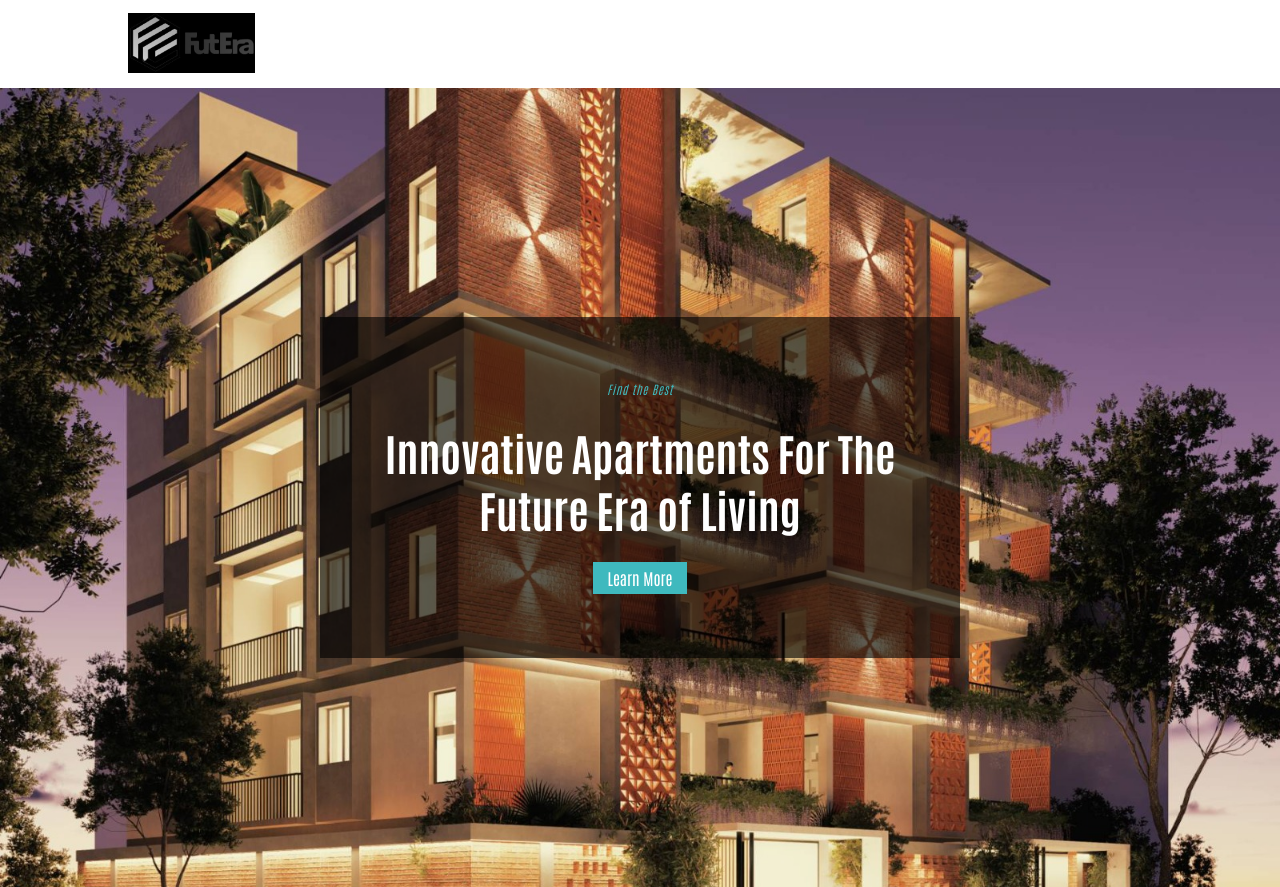
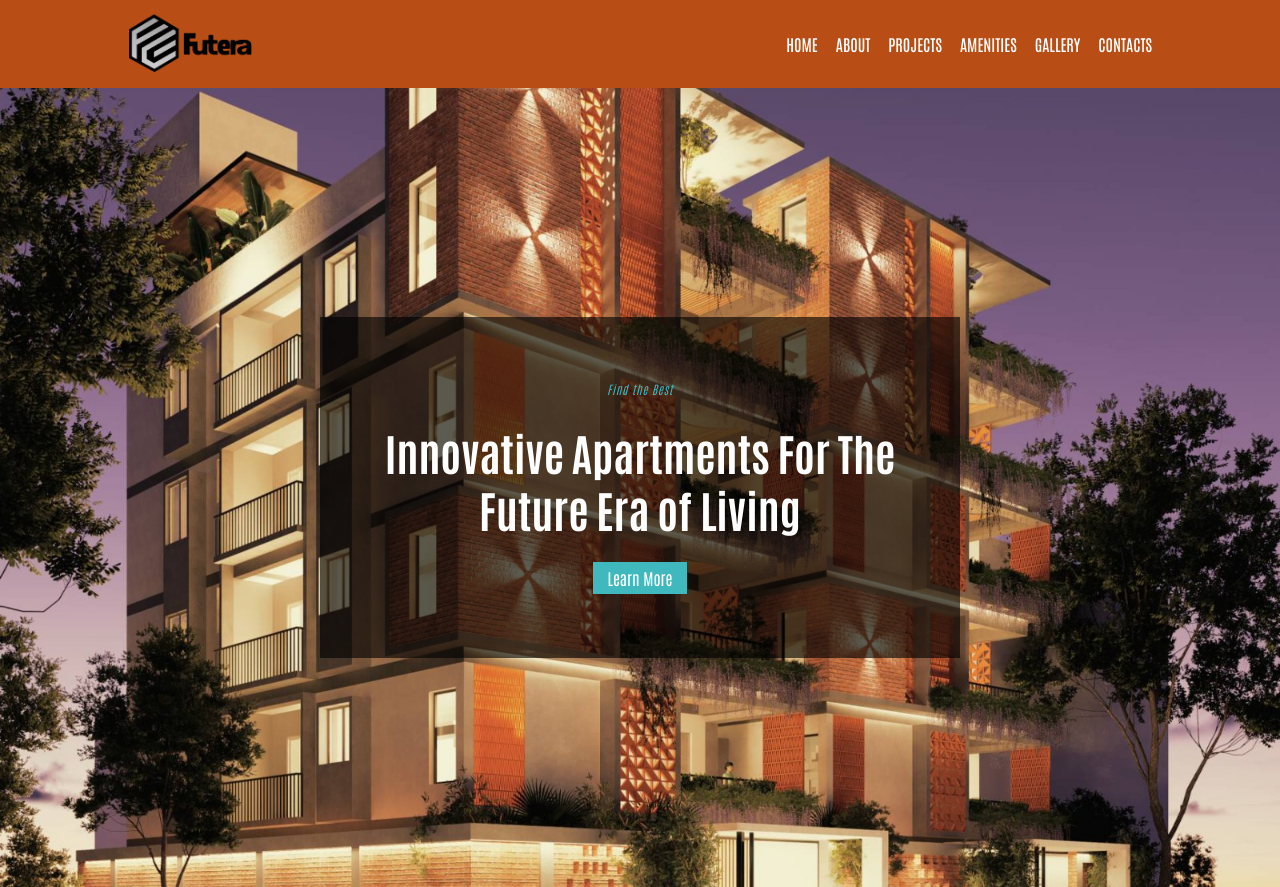
Before and after one commit to satyammishra0/futera, a PHP site: the page made by pages/home.php in a window 1280 px wide. Shown: the top 887 px of the page. Run offline with PHP 8.4, Linux system fonts and the light colour scheme.

Commit message:
new color chanes

```diff
--- a/assets/css/header-section.css
+++ b/assets/css/header-section.css
@@ -10,33 +10,7 @@
   position: sticky;
   width: 100%;
   top: 0;
-  background-color: transparent;
-
-}
-
-.header:before {
-  content: "";
-  position: absolute;
-  top: 0;
-  left: 0;
-  width: 100%;
-  height: 100px;
-  /* Adjust this height as needed */
-  background-color: transparent;
-  z-index: -1;
-}
-
-.header:after {
-  content: "";
-  position: absolute;
-  top: 100px;
-  /* Adjust this height to match the height of the transparent section */
-  left: 0;
-  width: 100%;
-  height: calc(100% - 100px);
-  /* Adjust this calculation as needed */
-  background-color: blue;
-  z-index: -1;
+  background-color: var(--dark-blue);
 }
 
 .header-logo>a>h2 {
--- a/includes/header.php
+++ b/includes/header.php
@@ -22,7 +22,7 @@
 <header class="header sticky-header width-100 utility_flex-center-between sticky-header">
     <div class="header-logo">
         <a href="../pages/home.php">
-            <img src="../assets/images/logo.jpg" alt="Header logo" />
+            <img src="../assets/images/new-logo.png" alt="Header logo" />
         </a>
     </div>
     <nav>
```
Also changed, not shown: assets/images/new-logo.png (added).
